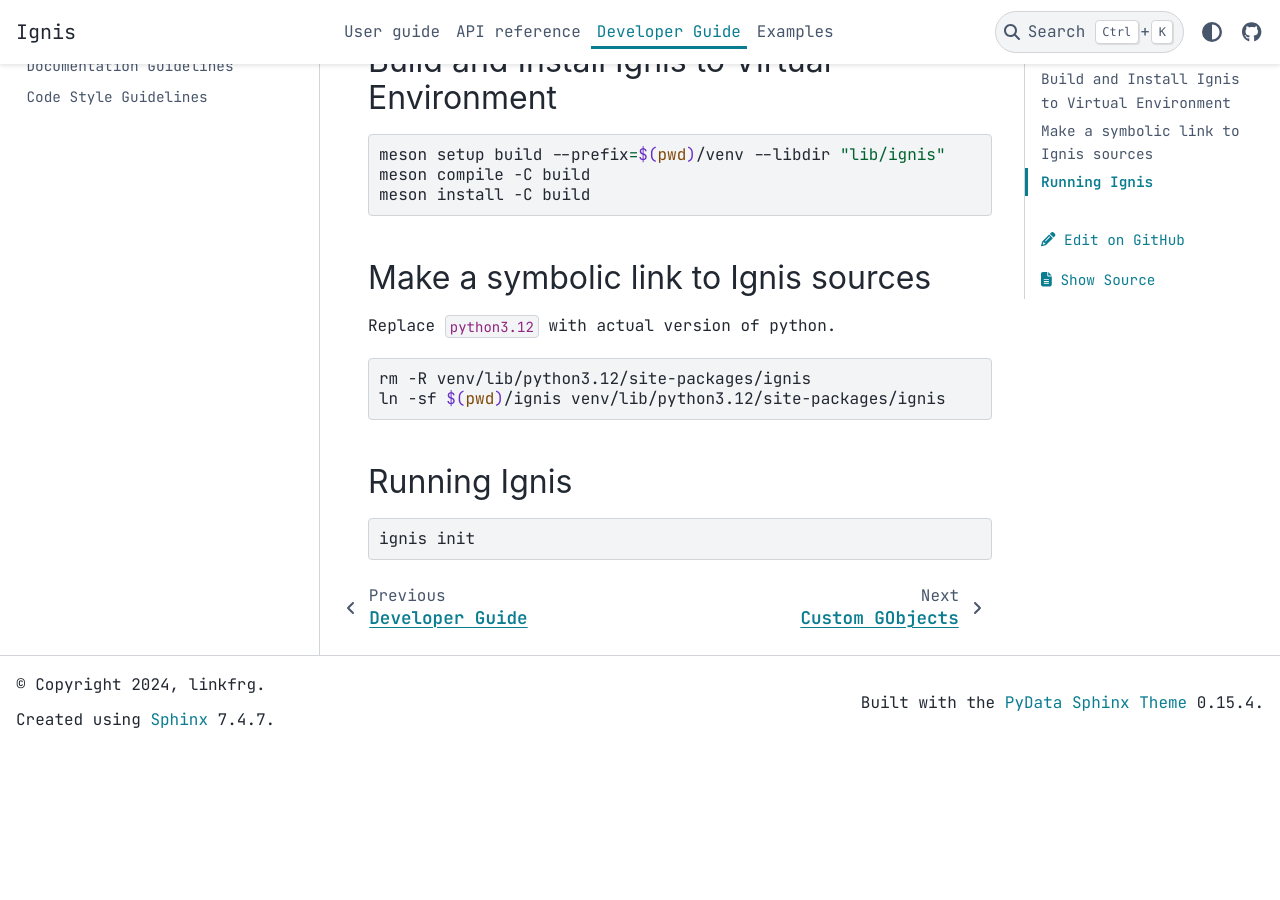
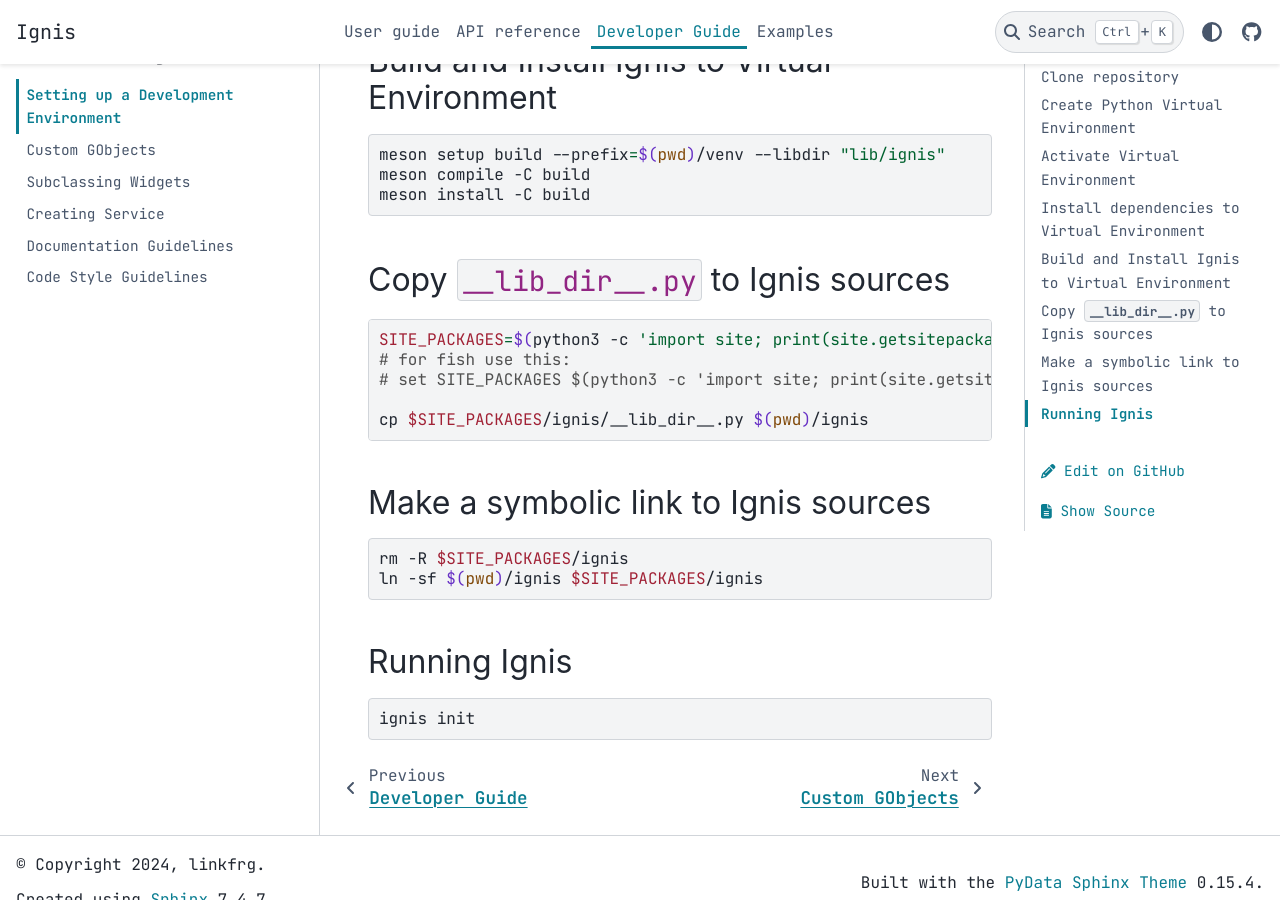
Before and after one commit to linkfrg/ignis, a Sphinx documentation site: the page built from docs/developer_guide/env.rst, in a window 1280 px wide and 900 px high, scrolled down 1066 px. Built offline with Sphinx 7.4.7 and the PyData theme 0.15.4, drawn with Linux system fonts in a browser that asks for light colours; the version number is read from the project's files by our own code; before the commit the page ends 1815 px from its top, so only the background shows below that.

```diff
--- a/docs/developer_guide/env.rst
+++ b/docs/developer_guide/env.rst
@@ -49,15 +49,24 @@ Build and Install Ignis to Virtual Environment
     meson compile -C build
     meson install -C build
 
+Copy ``__lib_dir__.py`` to Ignis sources
+-------------------------------------------
+
+.. code-blocK:: bash
+
+    SITE_PACKAGES=$(python3 -c 'import site; print(site.getsitepackages()[0])')
+    # for fish use this:
+    # set SITE_PACKAGES $(python3 -c 'import site; print(site.getsitepackages()[0])')
+
+    cp $SITE_PACKAGES/ignis/__lib_dir__.py $(pwd)/ignis
+
 Make a symbolic link to Ignis sources
 -------------------------------------
 
-Replace ``python3.12`` with actual version of python.
-
 .. code-block:: bash
 
-    rm -R venv/lib/python3.12/site-packages/ignis
-    ln -sf $(pwd)/ignis venv/lib/python3.12/site-packages/ignis
+    rm -R $SITE_PACKAGES/ignis
+    ln -sf $(pwd)/ignis $SITE_PACKAGES/ignis
 
 Running Ignis
 -------------
```
Also changed, not shown: ignis/__init__.py (+7 -0 lines), 5 other files.
